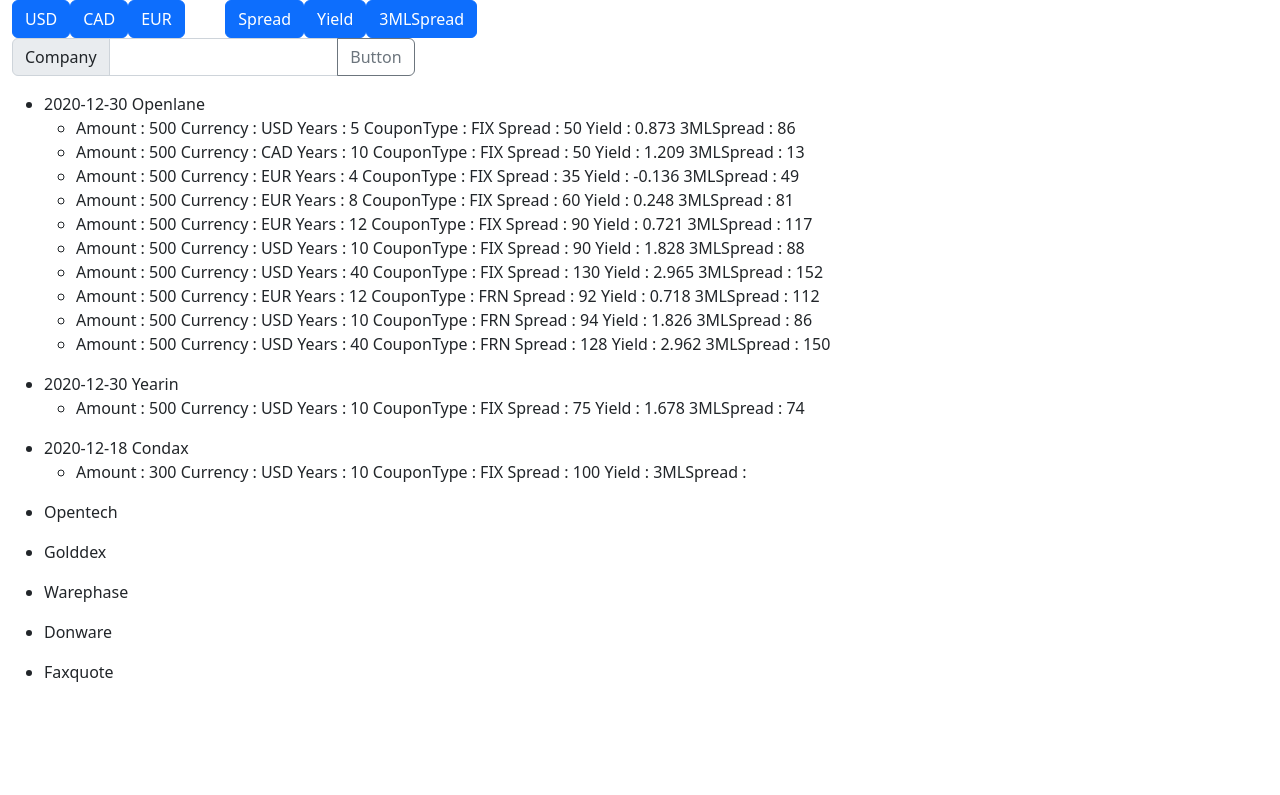
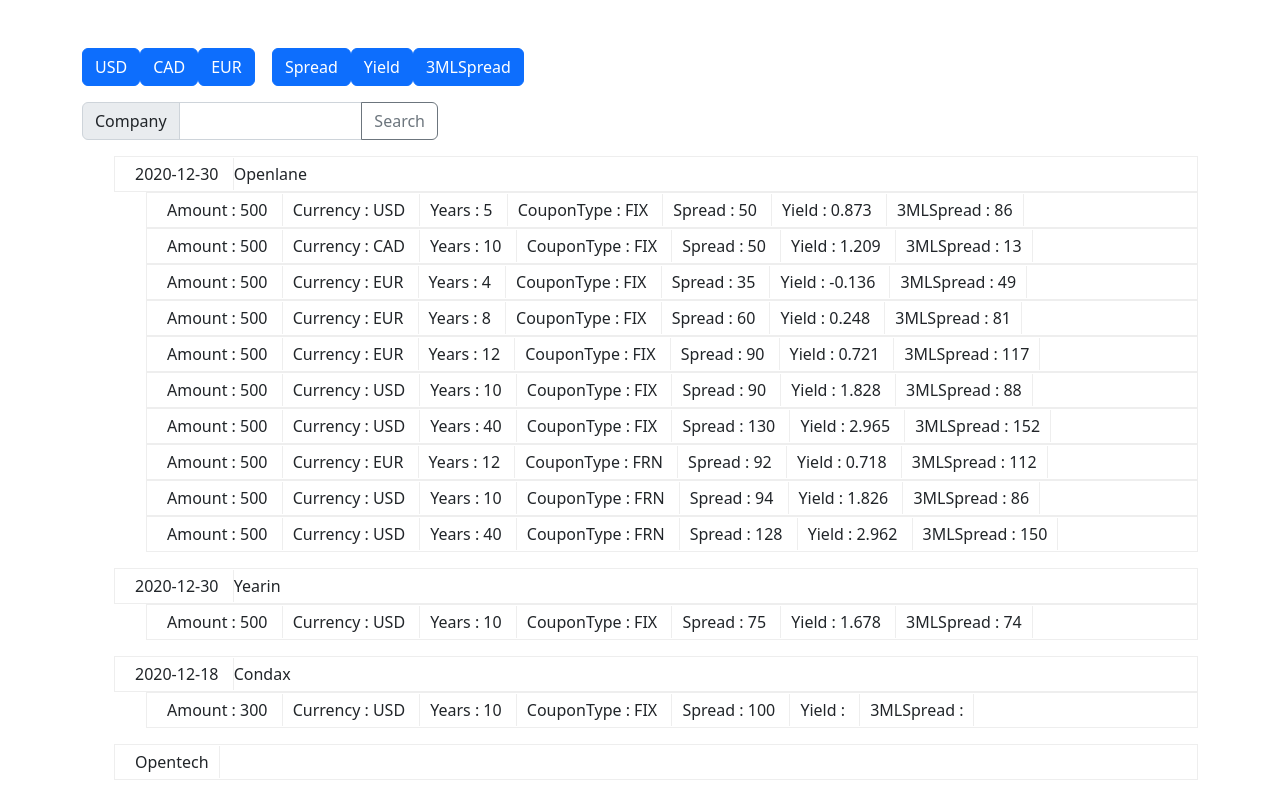
Before and after one commit to FitoGT/inter-price, a Vue app: page / in a window 1280 px wide. Shown: the top 795 px of the page. Built offline with nearby package versions, Linux system fonts and the light colour scheme.

Commit message:
adding styles

```diff
--- a/src/App.vue
+++ b/src/App.vue
@@ -1,6 +1,6 @@
 <template>
   <div id="app">
-    <container msg="Welcome to Your Vue.js App" />
+    <container />
   </div>
 </template>
 
--- a/src/components/CompanyFilter.vue
+++ b/src/components/CompanyFilter.vue
@@ -2,8 +2,8 @@
   <div class="col-4">
     <div class="input-group mb-3">
       <span class="input-group-text" id="inputGroup-sizing-default">Company</span>
-      <input type="text" class="form-control" v-model="company">
-      <button @click="setFilterData" class="btn btn-outline-secondary" type="button" id="button-addon2">Button</button>
+      <input @keyup.enter="setFilterData" type="text" class="form-control" v-model="company">
+      <button @click="setFilterData" class="btn btn-outline-secondary" type="button" id="button-addon2">Search</button>
     </div>
   </div>
 </template>
--- a/src/components/Container.vue
+++ b/src/components/Container.vue
@@ -1,6 +1,6 @@
 <template>
-  <div class="container-fluid">
-    <div class="row">
+  <div class="container mt-5">
+    <div class="row mb-3">
       <quote-filters @setFilterData="setFilterData($event)" key="currency-filter" :filters="getCurrencies"
         type="currency" :input="'radio'" />
       <quote-filters v-if="filters.currency" @setFilterData="setFilterData($event)" key="years-filter"
@@ -85,3 +85,6 @@ export default {
   }
 }
 </script>
+<style>
+
+</style>
--- a/src/components/MainTable.vue
+++ b/src/components/MainTable.vue
@@ -1,8 +1,8 @@
 <template>
   <div>
-    <ul class="main-ul" v-for="item, key of filterItem" :key="key">
+    <ul class="main-table" v-for="item, key of filterItem" :key="key">
       <li>
-        <span> {{ item.DateSent }} </span>
+        <span v-if="item.DateSent"> {{ item.DateSent }} </span>
         <span> {{ item.Company }} </span>
       </li>
       <div v-if="item.Quote">
@@ -41,3 +41,15 @@ export default {
   }
 }
 </script>
+<style scoped>
+.main-table li {
+  list-style: none;
+  padding: 5px 10px;
+  border: 1px solid #eee;
+}
+
+.main-table li span:first-child {
+  padding: 5px 10px;
+  border-right: 1px solid #eee;
+}
+</style>
--- a/src/components/SubTable.vue
+++ b/src/components/SubTable.vue
@@ -1,5 +1,5 @@
 <template>
-  <ul>
+  <ul class="subtable-table">
     <li v-for="quote, key of filteredQuotes" :key="`quote-${key}`">
       <span v-for="data, key of quote" :key="key">
         <span>{{ key }} : {{ data }} </span>
@@ -35,3 +35,15 @@ export default {
   }
 }
 </script>
+<style>
+.subtable-table li {
+  list-style: none;
+  padding: 5px 10px;
+  border: 1px solid #eee;
+}
+
+.subtable-table li span span:first-child {
+  padding: 5px 10px;
+  border-right: 1px solid #eee;
+}
+</style>
```
